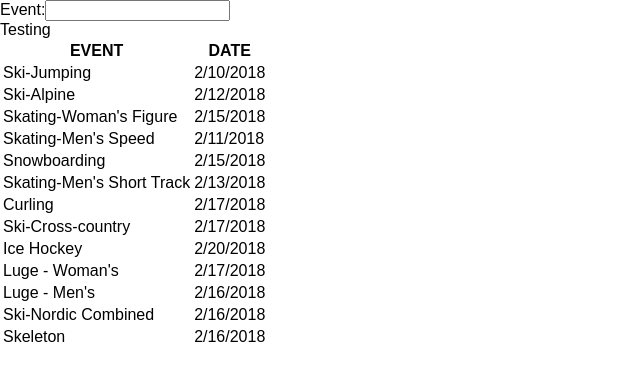
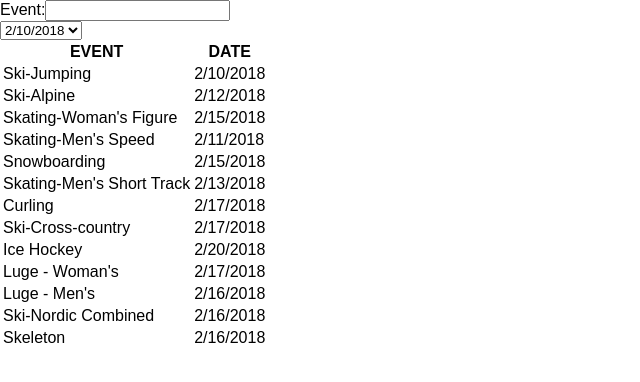
Before and after one commit to thinkful-ei17/tricia-sam-winter-olympics-scheduler, a React (Create React App) app: page / in a window 1280 px wide. Shown: the top 382 px of the page, without its empty margins (0-640 px from the left). Built offline with nearby package versions, Linux system fonts and the light colour scheme.

Commit message:
added date-selector and built out dynamically populating dropdown with date options

```diff
--- a/src/App.js
+++ b/src/App.js
@@ -2,6 +2,7 @@ import React from 'react';
 import './app.css';
 import Input from './components/input';
 import Results from './components/search-results';
+import Selector from './components/date-selector';
 
 export default class App extends React.Component {
     constructor(props) {
@@ -26,6 +27,7 @@ export default class App extends React.Component {
         return (
           <div className = "App" >
             <Input searchString = { e => this.updateSearchEventString(e) }/>
+            <Selector events={this.props.events}/>
             <Results events = {this.findEvent(this.state.searchEvent)}/>
           </div>
         );
--- /dev/null
+++ b/src/components/date-selector.js
@@ -0,0 +1,28 @@
+import React from 'react';
+
+export default function Selector(props){
+    console.log(props.events);
+    const filteredDates = props.events.filter((event, index) => {
+        for (let i=0; i<index; i++){
+            if (event.date === props.events[i].date){
+                return false;
+            }
+        }
+        return true;
+    });
+    console.log(filteredDates);
+
+    const dates = filteredDates.map((event, index) => {
+        return (
+            <option key={index} value={event.date}>
+                {event.date}
+            </option>
+        )
+    })
+
+    return (
+        <select>
+            {dates}
+        </select>
+    )
+}
--- a/src/components/event.js
+++ b/src/components/event.js
@@ -16,7 +16,7 @@ export default function Event(props){
     })
 
     return(
-        <table>
+        <table className="results-table">
           <tbody>
             <tr>
                 <th>EVENT</th>
--- a/src/components/input.js
+++ b/src/components/input.js
@@ -4,7 +4,7 @@ export default function Input(props) {
     return (
       <form onSubmit={e => e.preventDefault()}>
         <label htmlFor = "search-bar">Event:</label>
-        <input name="search" type = "text" id = "search-bar" onChange={e => props.searchString(e.target.value)}/>
+        <input className="search-bar" type = "text" id = "search-bar" onChange={e => props.searchString(e.target.value)} />
       </form>
     )
 }
--- a/src/components/search-results.js
+++ b/src/components/search-results.js
@@ -4,8 +4,7 @@ import Event from './event';
 export default function Results(props){
 
     return(
-        <div>
-            Testing
+        <div className="event">
             <Event events={props.events} />
         </div>
     )
```
Also changed, not shown: 1 other file (tests, documents, lock files or other folders).
